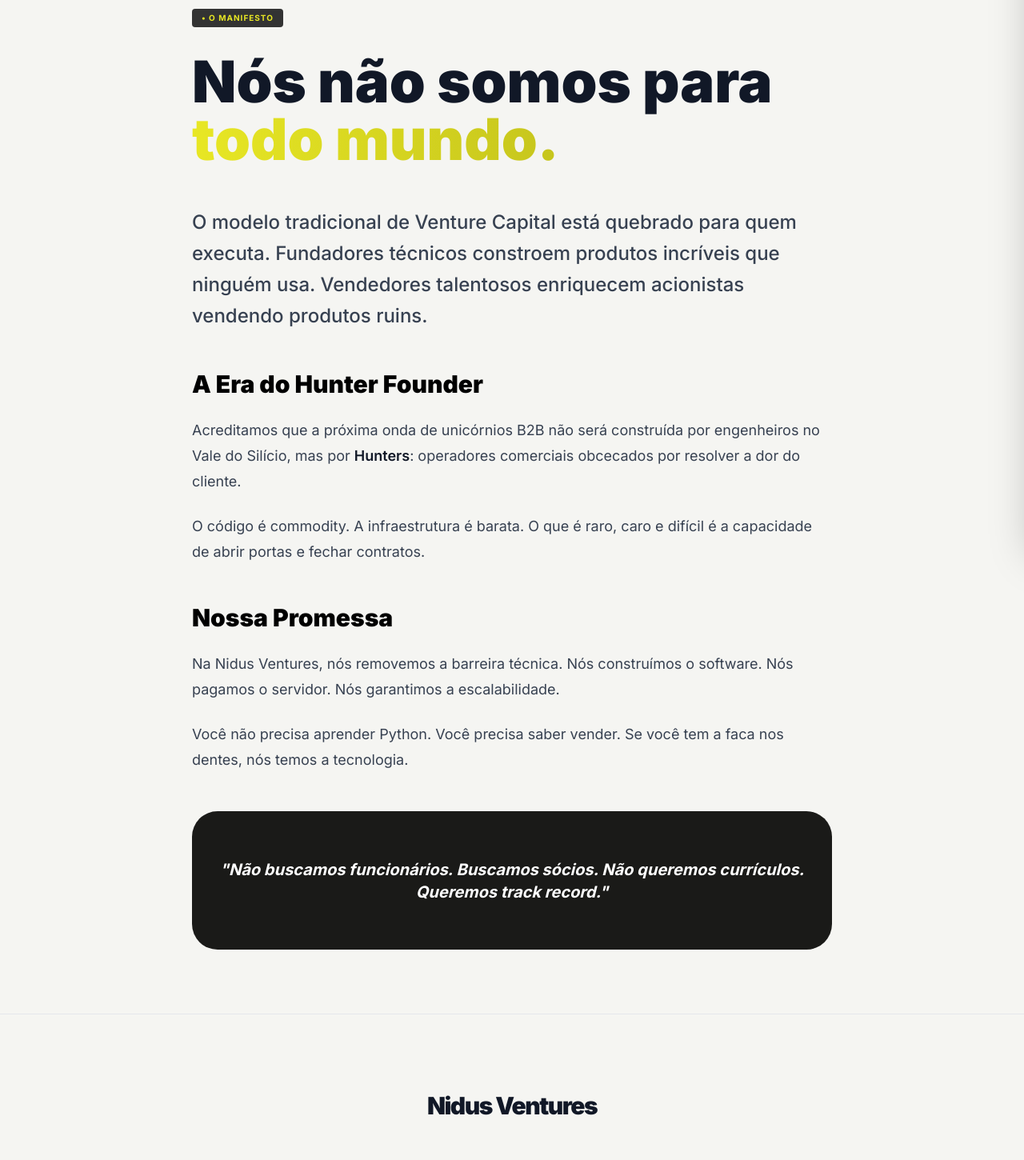
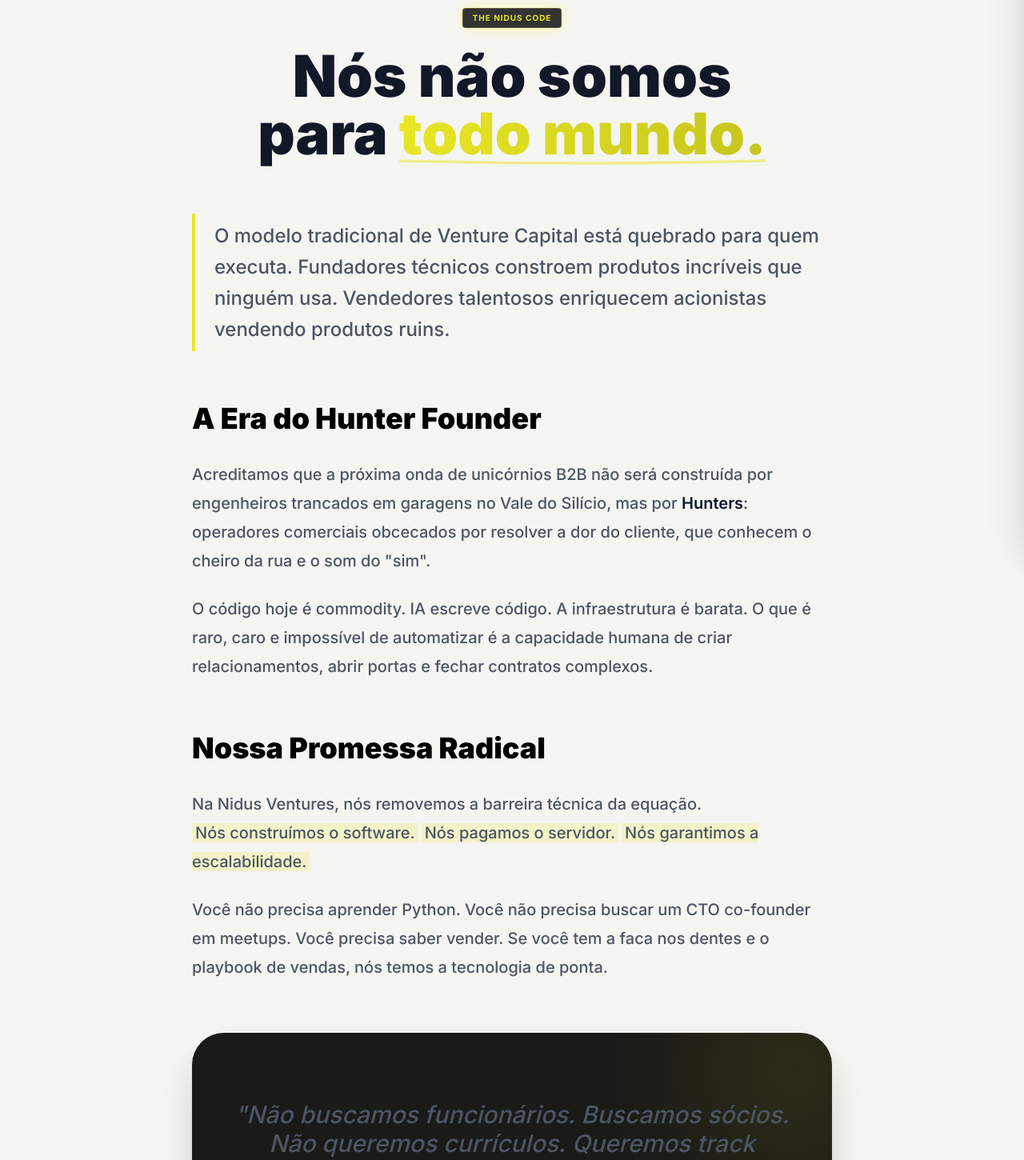
Before and after one commit to Lucas-bevilacqua/Nidus, a React (Vite) app: page /manifesto in a window 1280 px wide. Shown: the part 120-1570 px from the top of the page at 80% size. Built offline with nearby package versions, Linux system fonts and the light colour scheme.

Commit message:
Improve Manifesto, Terms and Privacy pages content

```diff
--- a/components/Manifesto.tsx
+++ b/components/Manifesto.tsx
@@ -6,48 +6,68 @@
 const Manifesto: React.FC = () => {
     return (
         <div className="min-h-screen bg-background-light font-sans text-gray-900 selection:bg-primary selection:text-black">
-            <Navbar onOpenAI={() => { }} /> {/* Sidebar logic simplified for static pages */}
+            <Navbar onOpenAI={() => { }} />
 
             <main className="pt-32 pb-20">
                 <div className="max-w-4xl mx-auto px-4 sm:px-6 lg:px-12">
-                    <span className="inline-block bg-[#333] text-primary text-[10px] font-bold px-3 py-1 rounded uppercase tracking-widest mb-8">
-                        • O Manifesto
-                    </span>
-                    <h1 className="text-5xl lg:text-7xl font-black mb-12">
-                        Nós não somos para <span className="text-primary-gradient">todo mundo.</span>
-                    </h1>
+                    <div className="text-center max-w-2xl mx-auto mb-16">
+                        <span className="inline-block bg-[#333] text-primary text-[10px] font-bold px-3 py-1 rounded uppercase tracking-widest mb-6 border border-primary/20 shadow-[0_0_15px_rgba(255,255,0,0.3)]">
+                            The Nidus Code
+                        </span>
+                        <h1 className="text-5xl lg:text-7xl font-black leading-tight text-gray-900 mb-6">
+                            Nós não somos para <span className="text-primary-gradient relative inline-block">
+                                todo mundo.
+                                <svg className="absolute w-full h-3 -bottom-1 left-0 text-primary opacity-50" viewBox="0 0 100 10" preserveAspectRatio="none">
+                                    <path d="M0 5 Q 50 10 100 5" stroke="currentColor" strokeWidth="3" fill="none" />
+                                </svg>
+                            </span>
+                        </h1>
+                    </div>
 
-                    <div className="prose prose-lg prose-gray max-w-none">
-                        <p className="text-2xl font-medium leading-relaxed mb-8">
+                    <div className="prose prose-xl prose-gray max-w-none prose-p:font-medium prose-p:text-gray-600 prose-headings:font-black prose-headings:text-black">
+                        <p className="text-2xl font-bold text-gray-900 leading-relaxed border-l-4 border-primary pl-6 py-2">
                             O modelo tradicional de Venture Capital está quebrado para quem executa.
                             Fundadores técnicos constroem produtos incríveis que ninguém usa.
                             Vendedores talentosos enriquecem acionistas vendendo produtos ruins.
                         </p>
 
-                        <h2 className="text-3xl font-black text-black mt-12 mb-6">A Era do Hunter Founder</h2>
+                        <h2 className="text-4xl mt-16 mb-8">A Era do Hunter Founder</h2>
                         <p>
-                            Acreditamos que a próxima onda de unicórnios B2B não será construída por engenheiros no Vale do Silício,
-                            mas por <strong>Hunters</strong>: operadores comerciais obcecados por resolver a dor do cliente.
+                            Acreditamos que a próxima onda de unicórnios B2B não será construída por engenheiros trancados em garagens no Vale do Silício,
+                            mas por <strong>Hunters</strong>: operadores comerciais obcecados por resolver a dor do cliente, que conhecem o cheiro da rua e o som do "sim".
                         </p>
                         <p>
-                            O código é commodity. A infraestrutura é barata. O que é raro, caro e difícil é a capacidade de
-                            abrir portas e fechar contratos.
+                            O código hoje é commodity. IA escreve código. A infraestrutura é barata. O que é raro, caro e impossível de automatizar é a capacidade humana de
+                            criar relacionamentos, abrir portas e fechar contratos complexos.
                         </p>
 
-                        <h2 className="text-3xl font-black text-black mt-12 mb-6">Nossa Promessa</h2>
+                        <h2 className="text-4xl mt-16 mb-8">Nossa Promessa Radical</h2>
                         <p>
-                            Na Nidus Ventures, nós removemos a barreira técnica.
-                            Nós construímos o software. Nós pagamos o servidor. Nós garantimos a escalabilidade.
+                            Na Nidus Ventures, nós removemos a barreira técnica da equação.
+                            <br />
+                            <span className="bg-primary/20 px-1">Nós construímos o software.</span>
+                            <span className="bg-primary/20 px-1 ml-1">Nós pagamos o servidor.</span>
+                            <span className="bg-primary/20 px-1 ml-1">Nós garantimos a escalabilidade.</span>
                         </p>
                         <p>
-                            Você não precisa aprender Python. Você precisa saber vender.
-                            Se você tem a faca nos dentes, nós temos a tecnologia.
+                            Você não precisa aprender Python. Você não precisa buscar um CTO co-founder em meetups.
+                            Você precisa saber vender.
+                            Se você tem a faca nos dentes e o playbook de vendas, nós temos a tecnologia de ponta.
                         </p>
 
-                        <div className="bg-background-dark p-8 rounded-3xl mt-12">
-                            <p className="text-white text-xl font-bold italic text-center">
-                                "Não buscamos funcionários. Buscamos sócios. Não queremos currículos. Queremos track record."
-                            </p>
+                        <div className="bg-background-dark p-12 rounded-[2.5rem] mt-16 shadow-2xl relative overflow-hidden group">
+                            <div className="absolute top-0 right-0 w-64 h-64 bg-primary/10 rounded-full blur-[80px] -mr-20 -mt-20 group-hover:bg-primary/20 transition-all"></div>
+                            <div className="relative z-10">
+                                <p className="text-white text-2xl lg:text-3xl font-black italic text-center leading-tight">
+                                    "Não buscamos funcionários. Buscamos sócios. <br />
+                                    Não queremos currículos. Queremos track record."
+                                </p>
+                                <div className="mt-8 flex justify-center">
+                                    <a href="#contato" className="bg-primary text-black px-8 py-3 rounded-full font-bold hover:bg-white transition-colors uppercase tracking-widest text-xs">
+                                        Junte-se à Revolução
+                                    </a>
+                                </div>
+                            </div>
                         </div>
                     </div>
                 </div>
--- a/components/Privacy.tsx
+++ b/components/Privacy.tsx
@@ -5,30 +5,67 @@
 
 const Privacy: React.FC = () => {
     return (
-        <div className="min-h-screen bg-background-light font-sans text-gray-900">
+        <div className="min-h-screen bg-background-light font-sans text-gray-900 selection:bg-primary selection:text-black">
             <Navbar onOpenAI={() => { }} />
 
             <main className="pt-32 pb-20">
                 <div className="max-w-4xl mx-auto px-4 sm:px-6 lg:px-12">
-                    <h1 className="text-4xl font-black mb-12">Política de Privacidade</h1>
+                    <div className="mb-12 border-b border-gray-200 pb-8">
+                        <span className="inline-block bg-[#333] text-primary text-[10px] font-bold px-3 py-1 rounded uppercase tracking-widest mb-4">
+                            Legal
+                        </span>
+                        <h1 className="text-4xl lg:text-5xl font-black mb-4">Política de Privacidade</h1>
+                        <p className="text-gray-500 font-medium">Última atualização: Março de 2024</p>
+                    </div>
 
-                    <div className="prose prose-gray max-w-none">
-                        <p>Última atualização: 2024</p>
-                        <p>A Nidus Ventures respeita sua privacidade. Esta política descreve como coletamos e usamos seus dados.</p>
+                    <div className="prose prose-lg prose-gray max-w-none prose-headings:font-black prose-headings:text-black prose-p:text-gray-600 prose-p:font-medium prose-li:text-gray-600 prose-li:font-medium">
+                        <p>
+                            Na <strong>Nidus Ventures</strong>, a privacidade não é apenas uma obrigação legal, é um pilar de confiança.
+                            Esta política descreve como tratamos os dados de candidatos a sócios ("Hunters") e visitantes.
+                        </p>
 
                         <h3>1. Coleta de Dados</h3>
-                        <p>Coletamos informações que você nos fornece voluntariamente ao preencher nosso formulário de contato ou candidatura (Nome, Email, LinkedIn).</p>
-
-                        <h3>2. Uso dos Dados</h3>
-                        <p>Utilizamos seus dados exclusivamente para:</p>
+                        <p>Nós coletamos o mínimo necessário para iniciar uma conversa de negócios:</p>
                         <ul>
-                            <li>Analisar sua candidatura para se tornar um sócio operador.</li>
-                            <li>Entrar em contato para agendar entrevistas ou reuniões.</li>
-                            <li>Enviar comunicações institucionais relevantes.</li>
+                            <li><strong>Dados de Identificação:</strong> Nome completo, e-mail corporativo, telefone e link do LinkedIn.</li>
+                            <li><strong>Dados de Navegação:</strong> Cookies técnicos para garantir o funcionamento do site e analytics anonimizado para melhoria de UX.</li>
                         </ul>
 
-                        <h3>3. Compartilhamento</h3>
-                        <p>Não vendemos, alugamos ou compartilhamos seus dados pessoais com terceiros para fins de marketing.</p>
+                        <h3>2. Uso das Informações</h3>
+                        <p>Seus dados têm um único propósito: <strong>Avaliação de Parceria (Venture Building)</strong>.</p>
+                        <ul>
+                            <li><strong>Triagem de Candidatos:</strong> Analisamos seu perfil profissional para verificar o fit com nossas teses de B2B SaaS.</li>
+                            <li><strong>Comunicação:</strong> Entramos em contato para agendar entrevistas ou enviar feedbacks sobre sua aplicação.</li>
+                            <li><strong>Melhoria Contínua:</strong> Utilizamos dados agregados para entender o perfil dos nossos visitantes.</li>
+                        </ul>
+
+                        <h3>3. Compartilhamento de Dados</h3>
+                        <p>
+                            <strong>Nós não vendemos seus dados.</strong> Jamais.
+                            Seus dados podem ser compartilhados apenas com ferramentas internas de gestão (CRM, ATS) que seguem rigorosos padrões de segurança, ou se exigido por lei.
+                        </p>
+
+                        <h3>4. Segurança</h3>
+                        <p>
+                            Adotamos práticas de segurança alinhadas ao mercado para proteger suas informações contra acesso não autorizado, alteração ou destruição.
+                            No entanto, nenhum sistema é 100% inviolável.
+                        </p>
+
+                        <h3>5. Seus Direitos (LGPD)</h3>
+                        <p>
+                            Você tem total controle sobre seus dados. A qualquer momento, você pode solicitar:
+                        </p>
+                        <ul>
+                            <li>Confirmação da existência de tratamento.</li>
+                            <li>Acesso aos dados.</li>
+                            <li>Correção de dados incompletos ou desatualizados.</li>
+                            <li>Exclusão de dados (respeitando prazos legais de armazenamento).</li>
+                        </ul>
+
+                        <div className="bg-background-dark p-8 rounded-2xl mt-12 text-center text-white">
+                            <p className="font-bold">Para exercer seus direitos, contate nosso DPO:</p>
+                            <a href="mailto:privacy@nidusventures.com" className="text-primary font-bold hover:underline">privacy@nidusventures.com</a>
+                        </div>
                     </div>
                 </div>
             </main>
--- a/components/Terms.tsx
+++ b/components/Terms.tsx
@@ -5,25 +5,62 @@
 
 const Terms: React.FC = () => {
     return (
-        <div className="min-h-screen bg-background-light font-sans text-gray-900">
+        <div className="min-h-screen bg-background-light font-sans text-gray-900 selection:bg-primary selection:text-black">
             <Navbar onOpenAI={() => { }} />
 
             <main className="pt-32 pb-20">
                 <div className="max-w-4xl mx-auto px-4 sm:px-6 lg:px-12">
-                    <h1 className="text-4xl font-black mb-12">Termos de Uso</h1>
+                    <div className="mb-12 border-b border-gray-200 pb-8">
+                        <span className="inline-block bg-[#333] text-primary text-[10px] font-bold px-3 py-1 rounded uppercase tracking-widest mb-4">
+                            Legal
+                        </span>
+                        <h1 className="text-4xl lg:text-5xl font-black mb-4">Termos de Uso</h1>
+                        <p className="text-gray-500 font-medium">Última atualização: Março de 2024</p>
+                    </div>
 
-                    <div className="prose prose-gray max-w-none">
-                        <p>Última atualização: 2024</p>
-                        <p>Bem-vindo à Nidus Ventures. Ao utilizar nosso site, você concorda com os seguintes termos:</p>
+                    <div className="prose prose-lg prose-gray max-w-none prose-headings:font-black prose-headings:text-black prose-p:text-gray-600 prose-p:font-medium prose-li:text-gray-600 prose-li:font-medium">
+                        <h3>1. Visão Geral</h3>
+                        <p>
+                            Estes Termos de Uso ("Termos") regem o acesso e uso dos serviços oferecidos pela <strong>Nidus Ventures</strong> ("Nidus", "nós", "nosso").
+                            Ao acessar nosso site e aplicar para nosso programa de Venture Building, você concorda com estes termos na íntegra.
+                        </p>
 
-                        <h3>1. O Modelo de Negócio</h3>
-                        <p>A Nidus Ventures atua como uma Venture Builder. Não somos uma agência de desenvolvimento de software sob demanda. Nosso foco é a criação de startups próprias em parceria com operadores comerciais selecionados.</p>
+                        <h3>2. Natureza dos Serviços</h3>
+                        <p>
+                            A Nidus Ventures é uma <strong>Venture Builder B2B SaaS</strong>. Não atuamos como agência de desenvolvimento, consultoria de software ou fundo de investimento tradicional.
+                            Nosso modelo baseia-se na co-criação de startups, onde a Nidus fornece tecnologia e infraestrutura, e o parceiro ("Hunter") fornece execução comercial.
+                        </p>
 
-                        <h3>2. Propriedade Intelectual</h3>
-                        <p>Todo o conteúdo, design, código e metodologia apresentados neste site são propriedade exclusiva da Nidus Ventures, exceto onde indicado o contrário.</p>
+                        <h3>3. Propriedade Intelectual</h3>
+                        <p>
+                            Todo o código, design, marcas, logotipos e metodologias (incluindo o "Nidus Way") apresentados neste site são de propriedade exclusiva da Nidus Ventures.
+                            É proibida a reprodução, distribuição ou criação de obras derivadas sem nossa autorização expressa por escrito.
+                        </p>
+                        <ul>
+                            <li>O software desenvolvido pela Nidus para as startups do portfólio permanece propriedade da Nidus ou da entidade legal constituída para a startup específica, conforme acordo de acionistas.</li>
+                        </ul>
 
-                        <h3>3. Seleção de Sócios</h3>
-                        <p>A aplicação através do formulário de contato não garante seleção ou parceria. O processo de seleção de Hunters é rigoroso e baseado em critérios internos de fit cultural e track record comercial.</p>
+                        <h3>4. Processo de Seleção e Parceria</h3>
+                        <p>
+                            O envio de formulários de candidatura ou contato através deste site não constitui vínculo empregatício, societário ou de prestação de serviços.
+                            A Nidus reserva-se o direito de selecionar parceiros a seu exclusivo critério, baseando-se em fit cultural, experiência comercial e tese de mercado.
+                        </p>
+
+                        <h3>5. Limitação de Responsabilidade</h3>
+                        <p>
+                            A Nidus Ventures não garante resultados financeiros específicos para as startups criadas. O sucesso de uma Venture depende dfe variáveis de mercado e da execução do Sócio Operador.
+                            Todo empreendimento envolve risco, e ao aplicar, você reconhece estar ciente da natureza de risco do ecossistema de startups.
+                        </p>
+
+                        <h3>6. Alterações nos Termos</h3>
+                        <p>
+                            Podemos atualizar estes Termos periodicamente. Recomendamos revisar esta página regularmente. O uso continuado de nossos serviços após alterações constitui aceitação dos novos termos.
+                        </p>
+
+                        <div className="bg-background-dark p-8 rounded-2xl mt-12 text-center text-white">
+                            <p className="font-bold">Dúvidas sobre nossos termos?</p>
+                            <a href="mailto:legal@nidusventures.com" className="text-primary font-bold hover:underline">legal@nidusventures.com</a>
+                        </div>
                     </div>
                 </div>
             </main>
```
